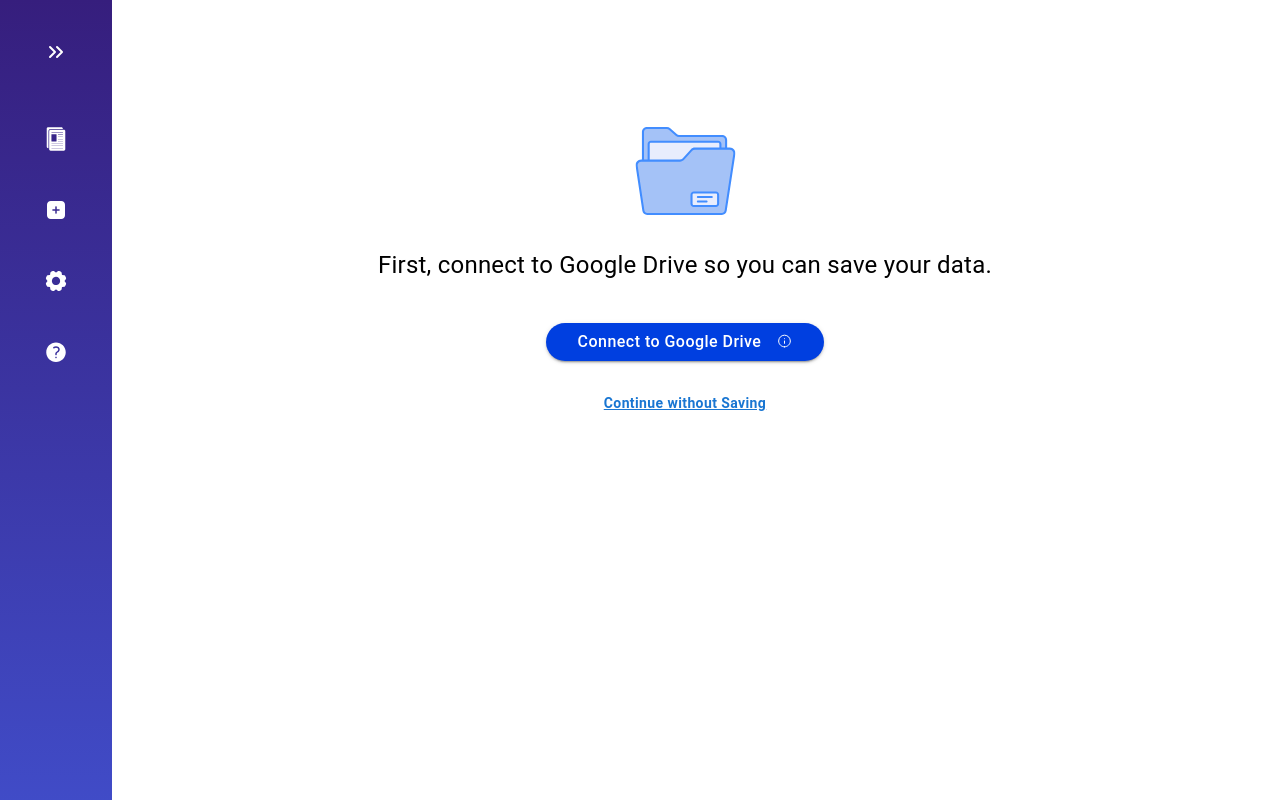
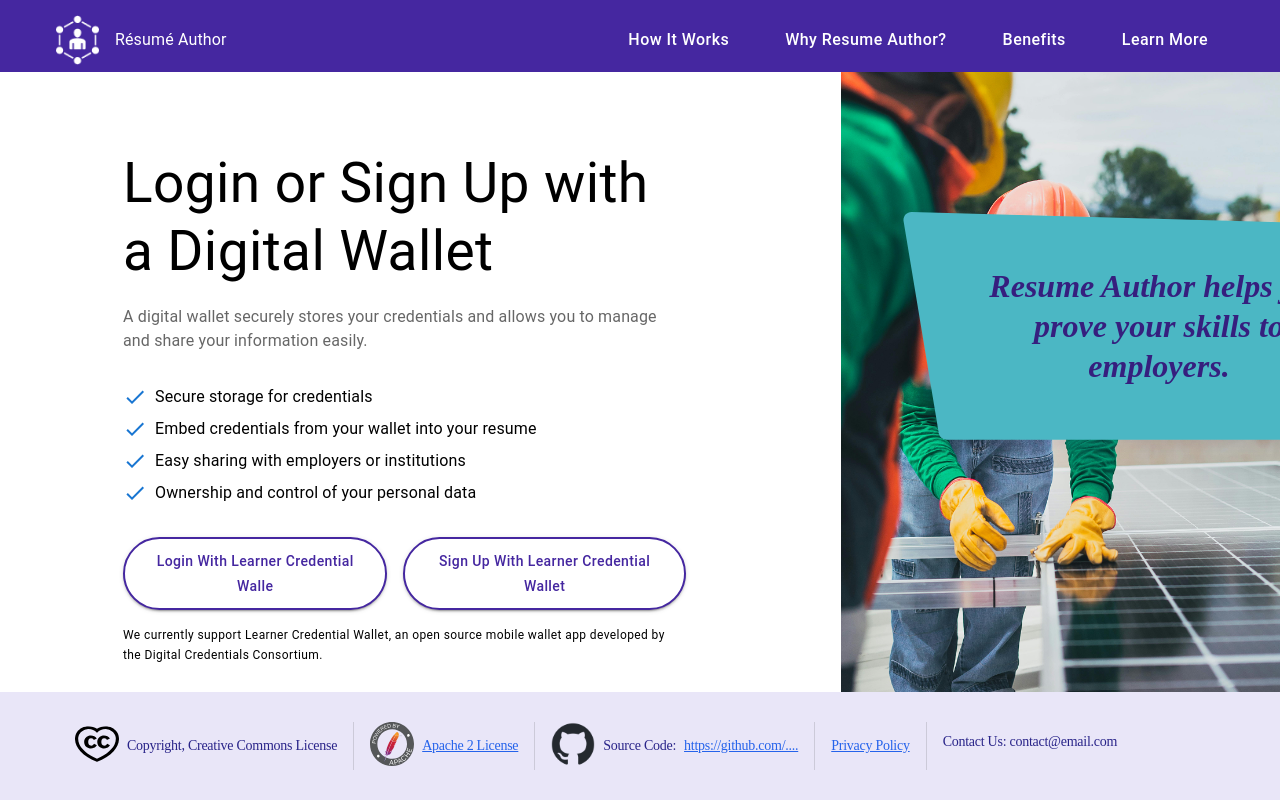
Before and after one commit to Cooperation-org/Resume-Author, a React (Create React App) app: page /login in a window 1280 px wide. Built offline with nearby package versions, Linux system fonts and the light colour scheme.

Commit message:
remove anything related to linkedin for signing of import and app ui changes

```diff
--- a/src/App.tsx
+++ b/src/App.tsx
@@ -12,6 +12,7 @@
 import Error404 from './pages/error404'
 import LandingPage from './pages/allskillscoun-org'
 import './styles/App.css'
+import AuthCallback from './components/AuthCallback'
 
 const App = () => {
   const dispatch: AppDispatch = useDispatch()
@@ -25,12 +26,13 @@
       <Routes>
         <Route element={<Layout />}>
           <Route path='/' element={<Home />} />
-          <Route path='/login' element={<Login />} />
           <Route path='/resume/new' element={<Resume />} />
           <Route path='/resume/import' element={<ImportPage />} />
+          <Route path='/auth/callback' element={<AuthCallback />} />
           <Route path='*' element={<Error404 />} />
         </Route>
         {/* Landing page outside of Layout */}
+        <Route path='/login' element={<Login />} />
         <Route path='/' element={<LandingPage />} />
       </Routes>
     </Router>
--- a/src/assets/svgs/index.jsx
+++ b/src/assets/svgs/index.jsx
@@ -300,51 +300,80 @@
     </div>
   )
 }
-export const SVGFromLinkedin = () => {
+export const SVGHelpSection = () => {
   return (
     <div>
       <svg
-        width='51'
-        height='38'
-        viewBox='0 0 51 38'
+        xmlns='http://www.w3.org/2000/svg'
+        width='548'
+        height='268'
+        viewBox='0 0 548 268'
         fill='none'
-        xmlns='http://www.w3.org/2000/svg'
       >
-        <circle
-          cx='5.66393'
-          cy='6.70788'
-          r='4.16393'
-          fill='#EFF6FF'
-          stroke='#2563EB'
-          stroke-width='2'
-        />
-        <path
-          d='M16.8281 1.54395H49.8281'
-          stroke='#2563EB'
-          stroke-width='2'
-          stroke-linecap='round'
-        />
-        <path
-          d='M16.8281 6.54395H49.8281'
-          stroke='#2563EB'
-          stroke-width='2'
-          stroke-linecap='round'
-        />
-        <path
-          d='M16.8281 11.5439H49.8281'
-          stroke='#2563EB'
-          stroke-width='2'
-          stroke-linecap='round'
-        />
-        <path
-          d='M16.8281 16.5439H49.8281'
-          stroke='#2563EB'
-          stroke-width='2'
-          stroke-linecap='round'
-        />
-        <path d='M2 27H50' stroke='#2563EB' stroke-width='2' stroke-linecap='round' />
-        <path d='M2 32H50' stroke='#2563EB' stroke-width='2' stroke-linecap='round' />
-        <path d='M2 37H50' stroke='#2563EB' stroke-width='2' stroke-linecap='round' />
+        <g filter='url(#filter0_d_1195_12011)'>
+          <path
+            d='M525.664 38.7086C526.374 33.9602 522.771 29.6603 517.972 29.5285L26.7008 16.0427C21.6721 15.9046 17.7654 20.3871 18.5893 25.3498L53.7399 237.087C54.3806 240.946 57.7192 243.776 61.6319 243.776H488.107C492.069 243.776 495.434 240.877 496.019 236.959L525.664 38.7086Z'
+            fill='#4BB7C4'
+          />
+        </g>
+        <text
+          x='274'
+          y='134'
+          text-anchor='middle'
+          dominant-baseline='middle'
+          fill='#361F7E'
+          font-family='Poppins'
+          font-size='32'
+          font-style='italic'
+          font-weight='700'
+        >
+          <tspan x='274' dy='-40'>
+            Resume Author helps you
+          </tspan>
+          <tspan x='274' dy='40'>
+            prove your skills to
+          </tspan>
+          <tspan x='274' dy='40'>
+            employers.
+          </tspan>
+        </text>
+        <defs>
+          <filter
+            id='filter0_d_1195_12011'
+            x='0.478516'
+            y='0.0400391'
+            width='547.275'
+            height='267.736'
+            filterUnits='userSpaceOnUse'
+            color-interpolation-filters='sRGB'
+          >
+            <feFlood flood-opacity='0' result='BackgroundImageFix' />
+            <feColorMatrix
+              in='SourceAlpha'
+              type='matrix'
+              values='0 0 0 0 0 0 0 0 0 0 0 0 0 0 0 0 0 0 127 0'
+              result='hardAlpha'
+            />
+            <feOffset dx='2' dy='4' />
+            <feGaussianBlur stdDeviation='10' />
+            <feComposite in2='hardAlpha' operator='out' />
+            <feColorMatrix
+              type='matrix'
+              values='0 0 0 0 0.211765 0 0 0 0 0.121569 0 0 0 0 0.494118 0 0 0 0.1 0'
+            />
+            <feBlend
+              mode='normal'
+              in2='BackgroundImageFix'
+              result='effect1_dropShadow_1195_12011'
+            />
+            <feBlend
+              mode='normal'
+              in='SourceGraphic'
+              in2='effect1_dropShadow_1195_12011'
+              result='shape'
+            />
+          </filter>
+        </defs>
       </svg>
     </div>
   )
--- /dev/null
+++ b/src/components/AuthCallback.tsx
@@ -0,0 +1,15 @@
+import { useEffect } from 'react'
+import { useNavigate } from 'react-router-dom'
+import { handleRedirect } from '../tools/auth'
+
+const AuthCallback = () => {
+  const navigate = useNavigate()
+
+  useEffect(() => {
+    handleRedirect({ navigate })
+  }, [navigate])
+
+  return <div>Processing login...</div>
+}
+
+export default AuthCallback
--- a/src/components/Layout/Layout.tsx
+++ b/src/components/Layout/Layout.tsx
@@ -1,12 +1,19 @@
 // src/components/Layout/Layout.tsx
 import { Box } from '@mui/material'
 import { Outlet, useLocation } from 'react-router-dom'
-import { SidebarContainer, MainContent } from './styles'
+import { MainContent, SidebarContainer } from './styles'
 import Sidebar from './Sidebar'
+import { useState } from 'react'
 
 const Layout = () => {
   const location = useLocation()
   const isLandingPage = location.pathname === '/'
+
+  const [isExpanded, setIsExpanded] = useState(false)
+
+  const handleSidebarToggle = () => {
+    setIsExpanded(!isExpanded)
+  }
 
   if (isLandingPage) {
     return <Outlet />
@@ -14,10 +21,10 @@
 
   return (
     <Box sx={{ display: 'flex' }}>
-      <SidebarContainer>
-        <Sidebar />
+      <SidebarContainer className={isExpanded ? 'expanded' : ''}>
+        <Sidebar onToggle={handleSidebarToggle} isExpanded={isExpanded} />
       </SidebarContainer>
-      <MainContent>
+      <MainContent className={isExpanded ? 'sidebar-expanded' : ''}>
         <Outlet />
       </MainContent>
     </Box>
--- a/src/components/Layout/Sidebar.tsx
+++ b/src/components/Layout/Sidebar.tsx
@@ -1,6 +1,6 @@
 // src/components/Layout/Sidebar.tsx
 import React from 'react'
-import { Box, IconButton } from '@mui/material'
+import { Box, IconButton, Typography } from '@mui/material'
 import {
   SVGSettings,
   SVGRightLine,
@@ -9,33 +9,74 @@
   SVGAddSidebar
 } from '../../assets/svgs'
 
-const Sidebar = () => {
+interface SidebarProps {
+  onToggle: () => void
+  isExpanded: boolean
+}
+
+const ui = {
+  color: '#FFF',
+  fontFamily: 'Proxima Nova',
+  fontSize: '14px',
+  fontStyle: 'normal',
+  fontWeight: 700,
+  lineHeight: '21px'
+}
+
+const Sidebar = ({ onToggle, isExpanded }: SidebarProps) => {
+  const boxStyles = {
+    display: 'flex',
+    alignItems: 'center',
+    gap: '20px',
+    width: isExpanded ? '200px' : '48px',
+    justifyContent: 'flex-start'
+  }
+
+  const containerStyles = {
+    display: 'flex',
+    flexDirection: 'column',
+    alignItems: 'flex-start',
+    gap: '15px',
+    width: isExpanded ? '200px' : '48px',
+    transition: 'width 0.3s ease'
+  }
+
   const Icons = [
-    <Box sx={{ mb: 2 }}>
-      <IconButton>
+    <Box sx={boxStyles} key='rightLine'>
+      <IconButton onClick={onToggle}>
+        {isExpanded && (
+          <Typography sx={{ ...ui, fontSize: '20px' }}>Resume Author</Typography>
+        )}
         <SVGRightLine />
       </IconButton>
     </Box>,
-    <IconButton>
-      <SVGCopySidebar />
+    <IconButton key='copy'>
+      <Box sx={boxStyles}>
+        <SVGCopySidebar />
+        {isExpanded && <Typography sx={ui}>My Resumes</Typography>}
+      </Box>
     </IconButton>,
-    <IconButton>
-      <SVGAddSidebar />
+    <IconButton key='add'>
+      <Box sx={boxStyles}>
+        <SVGAddSidebar />
+        {isExpanded && <Typography sx={ui}>New Resume</Typography>}
+      </Box>
     </IconButton>,
-    <IconButton>
-      <SVGSettings />
+    <IconButton key='settings'>
+      <Box sx={boxStyles}>
+        <SVGSettings />
+        {isExpanded && <Typography sx={ui}>App Connections</Typography>}
+      </Box>
     </IconButton>,
-    <IconButton>
-      <SVGLineDown />
+    <IconButton key='lineDown'>
+      <Box sx={boxStyles}>
+        <SVGLineDown />
+        {isExpanded && <Typography sx={ui}>Help</Typography>}
+      </Box>
     </IconButton>
   ]
-  return (
-    <Box
-      sx={{ display: 'flex', flexDirection: 'column', alignItems: 'center', gap: '25px' }}
-    >
-      {Icons.map(item => item)}
-    </Box>
-  )
+
+  return <Box sx={containerStyles}>{Icons.map(item => item)}</Box>
 }
 
 export default Sidebar
--- a/src/components/Layout/styles.tsx
+++ b/src/components/Layout/styles.tsx
@@ -8,13 +8,21 @@
   height: '100%',
   position: 'fixed',
   left: 0,
-  top: 0
+  top: 0,
+  transition: 'width 0.3s ease',
+  '&.expanded': {
+    width: 250
+  }
 }))
 
 export const MainContent = styled(Box)(({ theme }) => ({
   marginLeft: 90,
   minHeight: '100vh',
-  width: 'calc(100% - 90px)'
+  width: 'calc(100% - 90px)',
+  transition: 'width 0.3s ease',
+  '&.sidebar-expanded': {
+    marginLeft: 300
+  }
 }))
 
 export const FullWidthContent = styled(Box)({
--- a/src/components/Nav.tsx
+++ b/src/components/Nav.tsx
@@ -4,7 +4,7 @@
 import { useState, useEffect } from 'react'
 import { useNavigate } from 'react-router-dom'
 import LoadingOverlay from './Loading'
-import { getCookie, removeCookie, removeLocalStorage } from '../tools'
+import { getCookie } from '../tools'
 
 const Nav = () => {
   const [loading, setLoading] = useState(false)
@@ -27,7 +27,7 @@
     <AppBar
       position='static'
       elevation={0}
-      sx={{ bgcolor: 'transparent', pt: 1, pr: 5, pl: 4 }}
+      sx={{ bgcolor: '#4527A0', pt: 1, pr: 5, pl: 4 }}
     >
       <Toolbar>
         <Box sx={{ display: 'flex', alignItems: 'center', gap: 2, flexGrow: 1 }}>
--- a/src/components/landingPageSections/Footer.jsx
+++ b/src/components/landingPageSections/Footer.jsx
@@ -1,4 +1,3 @@
-import React from 'react'
 import { Box, Typography, Divider, Button } from '@mui/material'
 import { SVGGitHub, SVGlisence, SVGCopyWriter } from '../../assets/svgs'
 
@@ -11,7 +10,7 @@
     sx={{
       color: '#2563EB',
       fontFamily: 'Nunito Sans',
-      fontSize: '26px',
+      fontSize: '14px',
       fontWeight: 500,
       lineHeight: '40px',
       letterSpacing: '-0.26px',
@@ -36,14 +35,15 @@
     <Box
       sx={{
         backgroundColor: '#E9E6F8',
-        padding: '75px 100px'
+        padding: '30px 75px'
       }}
     >
       <Box
-        sx={{ pb: '30px' }}
+        sx={{}}
         display='flex'
-        justifyContent='space-between'
+        justifyContent='flex-start'
         alignItems='space-between'
+        gap={2}
       >
         <Box display='flex' alignItems='center' gap={1}>
           <SVGCopyWriter />
@@ -51,7 +51,7 @@
             sx={{
               color: '#292489',
               fontFamily: 'Nunito Sans',
-              fontSize: '26px',
+              fontSize: '14px',
               fontWeight: 500,
               lineHeight: '40px',
               letterSpacing: '-0.26px'
@@ -60,11 +60,13 @@
             Copyright, Creative Commons License
           </Typography>
         </Box>
+        <Divider orientation='vertical' flexItem />
 
         <Box display='flex' justifyContent='center' alignItems='center' gap={1}>
           <SVGlisence />
           <StyledButton>Apache 2 License</StyledButton>
         </Box>
+        <Divider orientation='vertical' flexItem />
 
         <Box display='flex' alignItems='center' gap={1}>
           <SVGGitHub />
@@ -72,7 +74,7 @@
             sx={{
               color: '#292489',
               fontFamily: 'Nunito Sans',
-              fontSize: '26px',
+              fontSize: '14px',
               fontWeight: 500,
               lineHeight: '40px',
               letterSpacing: '-0.26px'
@@ -84,19 +86,9 @@
             https://github.com/....
           </StyledButton>
         </Box>
-      </Box>
+        <Divider orientation='vertical' flexItem />
 
-      <Divider />
-
-      <Box
-        sx={{ pt: '30px' }}
-        display='flex'
-        justifyContent='flex-start'
-        alignItems='center'
-        gap={2}
-      >
         <StyledButton href='/privacy-policy'>Privacy Policy</StyledButton>
-
         <Divider orientation='vertical' flexItem />
 
         <Box>
@@ -104,7 +96,7 @@
             sx={{
               color: '#292489',
               fontFamily: 'Nunito Sans',
-              fontSize: '26px',
+              fontSize: '14px',
               fontWeight: 500,
               lineHeight: '40px',
               letterSpacing: '-0.26px'
--- a/src/pages/login.tsx
+++ b/src/pages/login.tsx
@@ -1,106 +1,169 @@
-import { useState, useEffect } from 'react'
-import { useNavigate } from 'react-router-dom'
-import { Box, Button, Typography, Tooltip } from '@mui/material'
-import { SVGFolder, SVGSinfo } from '../assets/svgs'
-import LoadingOverlay from '../components/Loading'
-import { login as googleLogin, handleRedirect } from '../tools/auth' // Import your auth functions
+import React from 'react'
+import { Box, Button, Container, Paper, Typography, Link } from '@mui/material'
+import CheckIcon from '@mui/icons-material/Check'
+import img from '../assets/image 116.png'
+import Nav from '../components/Nav'
+import Footer from '../components/landingPageSections/Footer'
+import { SVGHelpSection } from '../assets/svgs'
 
-const Login = () => {
-  const [loading, setLoading] = useState(false)
-  const navigate = useNavigate() // For navigation
+interface FeatureListItemProps {
+  text: string
+}
 
-  // Check and handle redirect if coming back from Google OAuth
-  useEffect(() => {
-    if (window.location.hash) {
-      setLoading(true) // Show loading while processing
-      handleRedirect({ navigate }) // Pass navigate to redirect logic
-      setLoading(false) // Hide loading after processing
+const FeatureListItem: React.FC<FeatureListItemProps> = ({ text }) => (
+  <Box
+    sx={{
+      display: 'flex',
+      alignItems: 'center',
+      mb: 1,
+      '& .MuiSvgIcon-root': {
+        color: 'primary.main',
+        mr: 1
       }
-  }, [navigate])
+    }}
+  >
+    <CheckIcon />
+    <Typography>{text}</Typography>
+  </Box>
+)
 
-  // Handle the login button click
-  const handleGoogleLogin = () => {
-    setLoading(true) // Show loading while redirecting
-    googleLogin()
-  }
+const DigitalWalletLogin: React.FC = () => {
+  const features = [
+    'Secure storage for credentials',
+    'Embed credentials from your wallet into your resume',
+    'Easy sharing with employers or institutions',
+    'Ownership and control of your personal data'
+  ]
 
   return (
     <Box
       sx={{
+        height: '100vh',
         display: 'flex',
         flexDirection: 'column',
-        alignItems: 'center',
-        justifyContent: 'center',
-        gap: 3,
-        textAlign: 'center',
-        height: '60vh',
-        mt: 4
+        overflow: 'hidden'
       }}
     >
-      {/* Google Drive Icon */}
+      <Nav />
+      <Box sx={{ flex: 1, overflow: 'hidden' }}>
         <Box
           sx={{
-          width: 100,
-          height: 100,
             display: 'flex',
-          alignItems: 'center',
-          justifyContent: 'center'
+            flexDirection: { xs: 'column', md: 'row' },
+            gap: 4,
+            height: '100%'
           }}
         >
-        <SVGFolder />
+          {/* Left Section */}
+          <Box
+            sx={{
+              width: '60%',
+              overflow: 'auto',
+              padding: '30px 75px'
+            }}
+          >
+            <Box sx={{ p: { xs: 4, md: 6 } }}>
+              <Typography
+                sx={{ fontSize: '55px', pr: '30px' }}
+                variant='h4'
+                component='h1'
+                gutterBottom
+              >
+                Login or Sign Up with a Digital Wallet
+              </Typography>
+              <Typography variant='body1' color='text.secondary'>
+                A digital wallet securely stores your credentials and allows you to manage
+                and share your information easily.
+              </Typography>
+
+              <Box sx={{ my: 4 }}>
+                {features.map((feature, index) => (
+                  <FeatureListItem key={index} text={feature} />
+                ))}
               </Box>
 
-      {/* Main text */}
-      <Typography
+              <Box
                 sx={{
-          fontSize: 24
+                  display: 'flex',
+                  flexDirection: { xs: 'column', sm: 'row' },
+                  gap: 2
                 }}
               >
-        First, connect to Google Drive so you can save your data.
+                <Button
+                  variant='contained'
+                  sx={{
+                    bgcolor: '#FFF',
+                    color: '#4527A0',
+                    p: '10px 20px',
+                    borderRadius: '100px',
+                    border: '2px solid #4527A0',
+                    textTransform: 'capitalize'
+                  }}
+                >
+                  Login with Learner Credential Walle
+                </Button>
+                <Button
+                  variant='contained'
+                  sx={{
+                    bgcolor: '#FFF',
+                    color: '#4527A0',
+                    p: '10px 20px',
+                    borderRadius: '100px',
+                    border: '2px solid #4527A0',
+                    textTransform: 'capitalize'
+                  }}
+                >
+                  Sign Up with Learner Credential Wallet
+                </Button>
+              </Box>
+
+              <Typography variant='caption' sx={{ display: 'block', mt: 2 }}>
+                We currently support Learner Credential Wallet, an open source mobile
+                wallet app developed by the Digital Credentials Consortium.
               </Typography>
 
-      {/* Google Login Button */}
-      <Button
-        variant='contained'
-        color='primary'
-        onClick={handleGoogleLogin}
+              <Box sx={{ mt: 3 }}>
+                <Typography variant='body2'>
+                  Don't see the wallet you want?{' '}
+                  <Link href='#' color='primary'>
+                    Send us an email to add it to our roadmap
+                  </Link>
+                </Typography>
+              </Box>
+            </Box>
+          </Box>
+
+          {/* Right Section */}
+          <Box
             sx={{
-          mt: 2,
-          px: 4,
-          py: 0.5,
-          fontSize: '16px',
-          borderRadius: 5,
-          textTransform: 'none',
-          backgroundColor: '#003FE0'
+              position: 'relative',
+              width: '40%',
+              height: '100%',
+              overflow: 'hidden'
             }}
           >
-        Connect to Google Drive{' '}
-        <Tooltip title='You must have a Google Drive account and be able to log in. This is where your credentials will be saved.'>
-          <Box sx={{ ml: 2, mt: '2px' }}>
-            <SVGSinfo />
-          </Box>
-        </Tooltip>
-      </Button>
-
-      {/* Skip Login Button */}
-      <Button
-        variant='text'
-        color='primary'
-        onClick={() => navigate('/')} // Skip login and go to home page
+            <Box
               sx={{
-          fontSize: '14px',
-          fontWeight: 600,
-          textDecoration: 'underline',
-          textTransform: 'none'
+                width: '100%',
+                height: '100%',
+                '& img': {
+                  width: '100%',
+                  height: '100%',
+                  objectFit: 'cover'
+                }
               }}
             >
-        Continue without Saving
-      </Button>
-
-      {/* Loading Overlay */}
-      <LoadingOverlay text='Connecting...' open={loading} />
+              <img src={img} alt='Solar panel worker' />
+            </Box>
+            <Box sx={{ position: 'absolute', top: '20%', left: '10%' }}>
+              <SVGHelpSection />
+            </Box>
+          </Box>
+        </Box>
+      </Box>
+      <Footer />
     </Box>
   )
 }
 
-export default Login
+export default DigitalWalletLogin
```
Also changed, not shown: src/components/Hero.tsx (+6 -2 lines), src/pages/importPage.tsx (+1 -22 lines), src/tools/auth.ts (+15 -7 lines), src/assets/image 116.png (added). Lines whose indentation alone changed are shown as unchanged.
